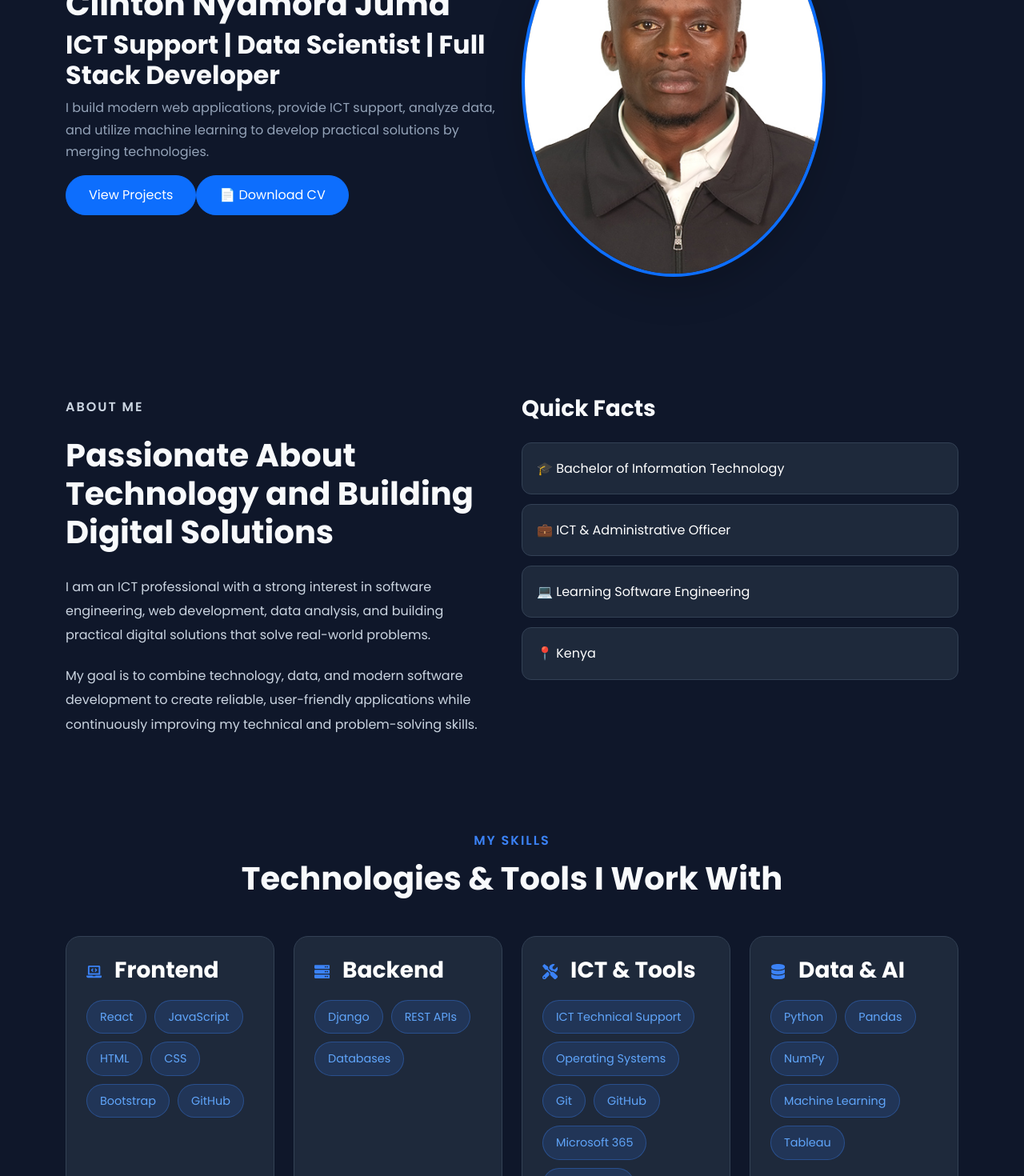
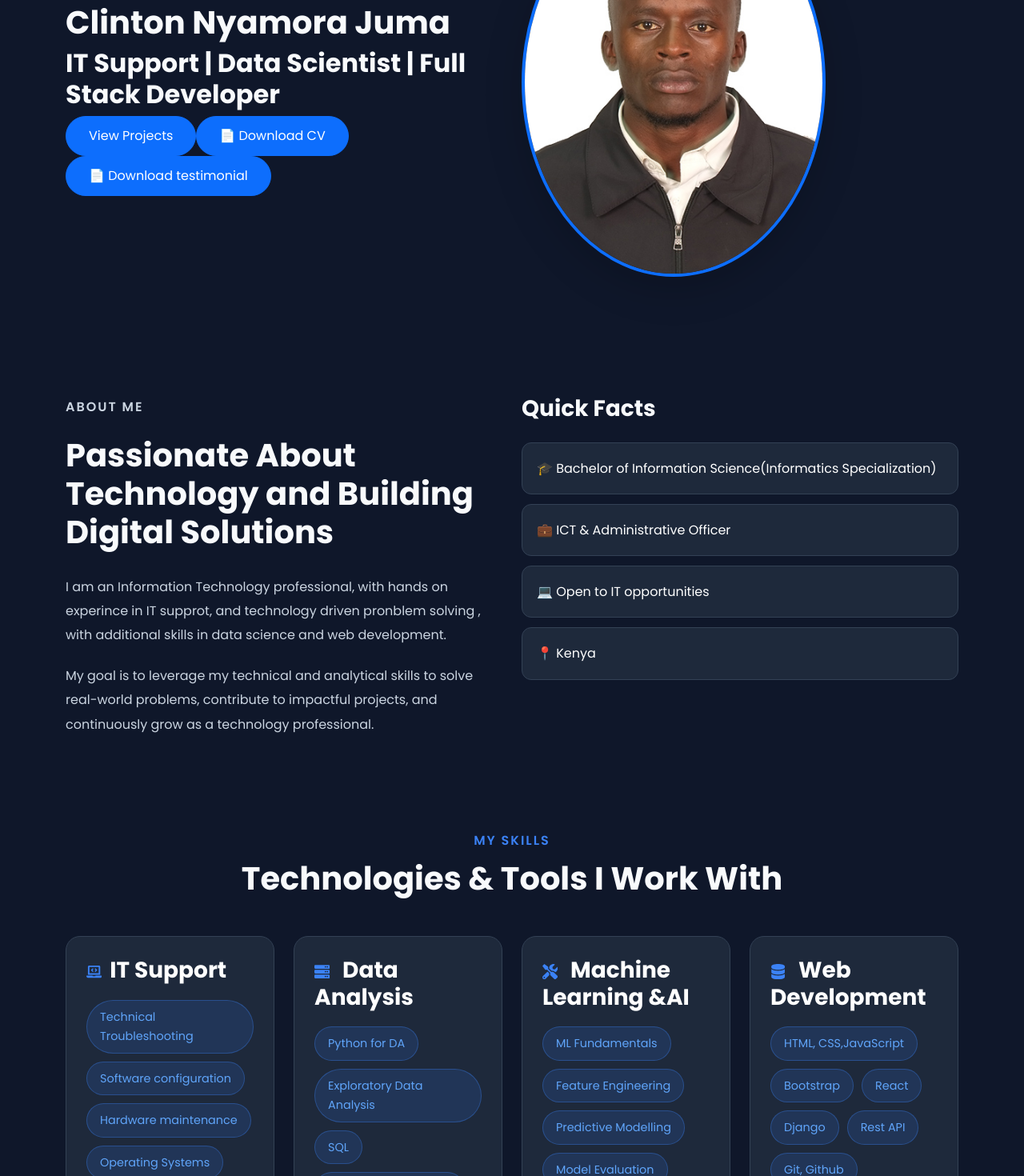
Before and after one commit to ClintonJuma/Dev, a React (Vite) app in the folder clinton-portfolio/: page / in a window 1280 px wide. Shown: the part 240-1710 px from the top of the page at 80% size. Built offline with nearby package versions, Linux system fonts and the light colour scheme; no server answers.

Commit message:
Update portfolio content and add recommendation letter

```diff
--- a/clinton-portfolio/src/components/About.jsx
+++ b/clinton-portfolio/src/components/About.jsx
@@ -19,16 +19,16 @@ function About() {
           </h2>
 
           <p>
-            I am an ICT professional with a strong interest in software engineering,
-            web development, data analysis, and building practical digital solutions
-            that solve real-world problems.
+            I am an Information Technology professional, with hands on experince in IT supprot,
+            and technology driven pronblem solving , with additional skills in data science
+            and web development.
 
           </p>
 
           <p>
-            My goal is to combine technology, data, and modern software development
-            to create reliable, user-friendly applications while continuously
-            improving my technical and problem-solving skills.
+            My goal is to leverage my technical and analytical skills
+            to solve real-world problems, contribute to impactful projects,
+            and continuously grow as a technology professional.
 
           </p>
 
@@ -41,7 +41,7 @@ function About() {
           <ul className="list-group">
 
             <li className="list-group-item">
-              🎓 Bachelor of Information Technology
+              🎓 Bachelor of Information Science(Informatics Specialization)
             </li>
 
             <li className="list-group-item">
@@ -49,7 +49,7 @@ function About() {
             </li>
 
             <li className="list-group-item">
-              💻 Learning Software Engineering
+              💻 Open to IT opportunities
             </li>
 
             <li className="list-group-item">
--- a/clinton-portfolio/src/components/Hero.jsx
+++ b/clinton-portfolio/src/components/Hero.jsx
@@ -19,14 +19,8 @@ function Hero() {
             </h1>
 
             <h2>
-              ICT Support | Data Scientist | Full Stack Developer
+              IT Support | Data Scientist | Full Stack Developer
             </h2>
-
-            <p>
-              I build modern web applications, provide ICT support,
-              analyze data, and utilize machine learning to develop
-              practical solutions by merging technologies.
-            </p>
 
             <div className="hero-buttons">
 
@@ -43,6 +37,14 @@ function Hero() {
                 className="btn btn-primary hero-btn"
               >
                 📄 Download CV
+              </a>
+
+              <a
+                href="/Recommendation.pdf.pdf"
+                download
+                className="btn btn-primary hero-btn"
+              >
+                📄 Download testimonial
               </a>
 
             </div>
--- a/clinton-portfolio/src/components/Skills.jsx
+++ b/clinton-portfolio/src/components/Skills.jsx
@@ -23,16 +23,16 @@ function Skills() {
         <div className="col-md-6 col-lg-3 mb-4"
           data-aos="fade-up" data-aos-delay="100">
           <div className="skill-card">
-            <h3><FaLaptopCode className="skill-icon" /> Frontend</h3>
+            <h3><FaLaptopCode className="skill-icon" />IT Support</h3>
 
             <div className="skills-container">
               {[
-                "React",
-                "JavaScript",
-                "HTML",
-                "CSS",
-                "Bootstrap",
-                "GitHub"
+                "Technical Troubleshooting",
+                "Software configuration",
+                "Hardware maintenance",
+                "Operating Systems",
+                "Network Maintenance",
+                "Microsoft Office"
               ].map((skill) => (
                 <span key={skill} className="skill-chip">
                   {skill}
@@ -47,14 +47,19 @@ function Skills() {
         data-aos="fade-up" data-aos-delay="200">
           <div className="skill-card">
             <h3>
-              <FaServer className="skill-icon" /> Backend
+              <FaServer className="skill-icon" /> Data Analysis
             </h3>
 
             <div className="skills-container">
               {[
-                "Django",
-                "REST APIs",
-                "Databases"
+                "Python for DA",
+                "Exploratory Data Analysis",
+                "SQL",
+                "Excel &Google Sheets",
+                "Tableau",
+                "Data Cleaning",
+                "Data Visualization",
+                "Statistical Analysis",
               ].map((skill) => (
                 <span key={skill} className="skill-chip">
                   {skill}
@@ -69,19 +74,17 @@ function Skills() {
         data-aos="fade-up" data-aos-delay="200">
           <div className="skill-card">
             <h3>
-              <FaTools className="skill-icon" /> ICT & Tools
+              <FaTools className="skill-icon" /> Machine Learning &AI
             </h3>
 
             <div className="skills-container">
               {[
-                "ICT Technical Support",
-                "Operating Systems",
-                "Git",
-                "GitHub",
-                "Microsoft 365",
-                "Networking",
-                "Hardware",
-
+                "ML Fundamentals",
+                "Feature Engineering",
+                "Predictive Modelling",
+                "Model Evaluation",
+                "Deep Learning Fundamentals",
+                "Training Small Language Models",
               ].map((skill) => (
                 <span key={skill} className="skill-chip">
                   {skill}
@@ -95,15 +98,17 @@ function Skills() {
         <div className="col-md-6 col-lg-3 mb-4"
         data-aos="fade-up" data-aos-delay="400">
           <div className="skill-card">
-            <h3><FaDatabase className="skill-icon" /> Data & AI</h3>
+            <h3><FaDatabase className="skill-icon" /> Web Development</h3>
 
             <div className="skills-container">
               {[
-                "Python",
-                "Pandas",
-                "NumPy",
-                "Machine Learning",
-                "Tableau"
+                "HTML, CSS,JavaScript",
+                "Bootstrap",
+                "React",
+                "Django",
+                "Rest API",
+                "Git, Github",
+                "Deploment",
               ].map((skill) => (
                 <span key={skill} className="skill-chip">
                   {skill}
```
Also changed, not shown: 1 other file (tests, documents, lock files or other folders).
